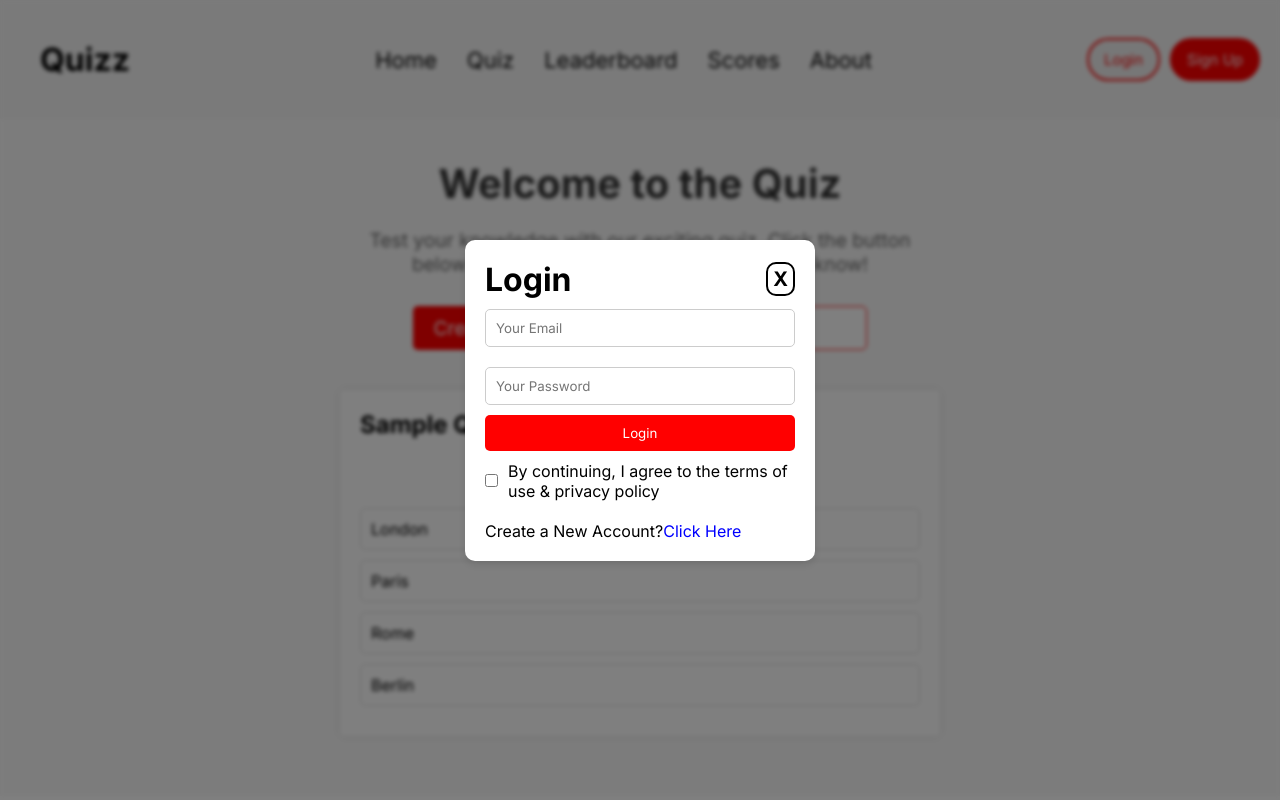
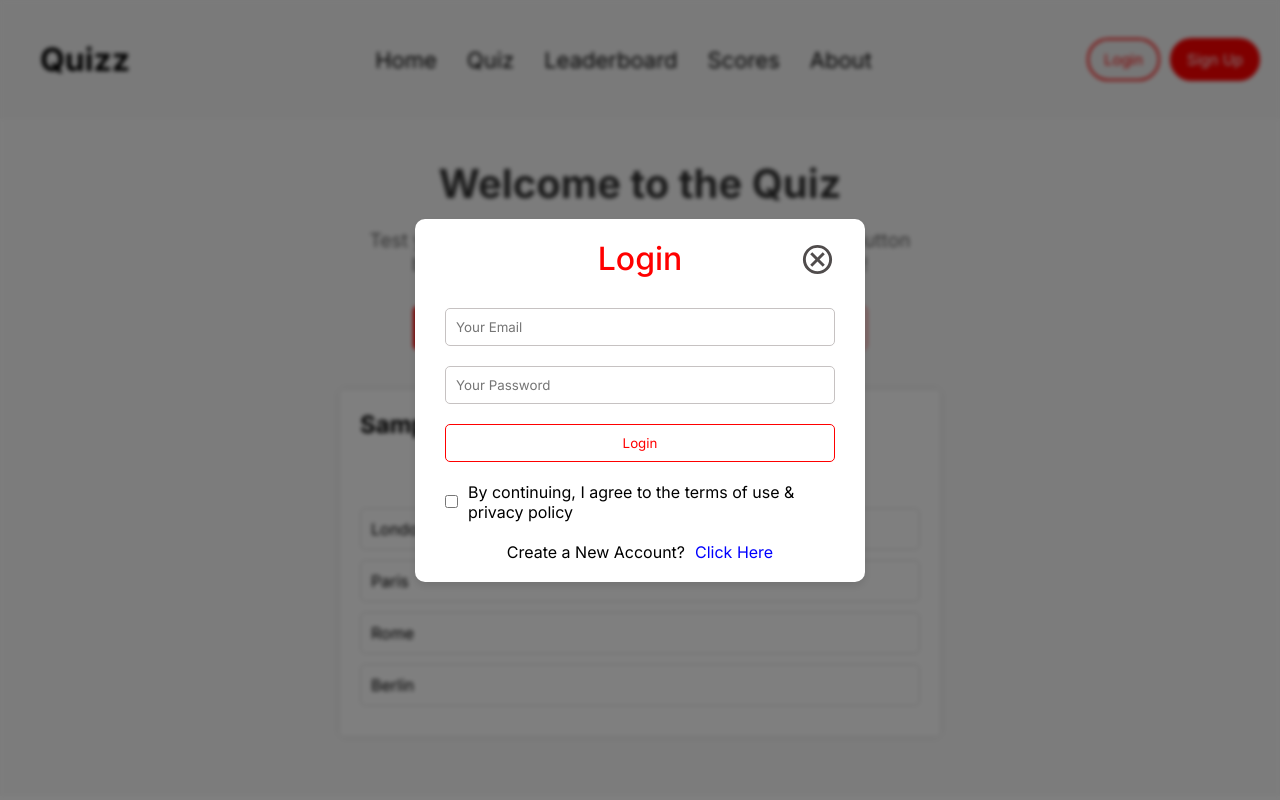
Before and after one commit to AnujKshatriya/Quiz-App, a React (Vite) app in the folder client/: page / in a window 1280 px wide. Both pictures are taken after a click on the button "Login". Shown: the top 800 px of the page. Built offline with nearby package versions, Linux system fonts and the light colour scheme; no server answers.

Commit message:
signup and login frontend completed

```diff
--- a/client/src/App.jsx
+++ b/client/src/App.jsx
@@ -25,7 +25,7 @@ const App = () => {
       <Routes>
           <Route path="/" element={<Home/>} />
           <Route path="/quiz-create" element={<QuizCreate />} />
-        </Routes>
+      </Routes>
       <Footer/>
     </div>
   )
--- a/client/src/components/Login/Login.css
+++ b/client/src/components/Login/Login.css
@@ -27,51 +27,58 @@
     align-items: center;
 }
 
-.head_part {
+.head-part {
+    margin-bottom: 20px;
+    width: 100%;
+    position: relative;
+}
+.head-part h1{
     text-align: center;
-    width: 100%;
-    display: flex;
-    justify-content: space-between;
-    align-items: center;
+    font-weight: 500;
+    color: red;
 }
-
-.close {
-    font-weight: bolder;
-    font-size: 20px;
-    border: solid 2px black;
-    padding: 3px 5px;
+.close-icon{
+    font-size: 35px;
     cursor: pointer;
-    border-radius: 10px;
+    position: absolute;
+    right: 0;
+    top: 3px;
+    color: rgb(80, 76, 76);
 }
 
 .head_part h1 {
     margin: 0;
 }
-
+.form_items{
+    margin-bottom: 10px;
+}
 .form_items input {
     width: 100%;
     padding: 10px;
     margin: 10px 0;
-    border: 1px solid #ccc;
+    border: 1px solid #c6c2c2;
     border-radius: 5px;
+    outline-color: #928c8c;
 }
 
 .buttonforlogin {
     width: 100%;
 }
 
-.login_button {
+.login-button {
     width: 100%;
     padding: 10px;
-    background-color: red; /* Green background */
-    color: white;
-    border: none;
+    background-color: white;
+    border: 1px solid red;
+    color: red;
     border-radius: 5px;
     cursor: pointer;
+    margin-bottom: 10px;
 }
 
-.login_button:hover {
-    background-color: #45a049; /* Darker green on hover */
+.login-button:hover {
+    color : white;
+    background-color: red;
 }
 
 .permission {
@@ -87,8 +94,11 @@
 .base {
     margin-top: 20px;
 }
-
+.base p{
+    text-align: center;
+}
 .base span {
+    margin-left: 10px;
     color: blue;
     cursor: pointer;
 }
--- a/client/src/components/Login/Login.jsx
+++ b/client/src/components/Login/Login.jsx
@@ -1,21 +1,51 @@
-import React from 'react'
+import React, {useState} from 'react'
 import './Login.css'
+import { MdOutlineCancel } from "react-icons/md";
+import axios from "axios"
+import toast from "react-hot-toast"
+import {useDispatch} from "react-redux"
+import { setAuthUser } from '../../redux/userSlice.js';
 
 const Login = ({showLogin,showSignup}) => {
+
+  const [email, setEmail] = useState("")
+  const [password, setPassword] = useState("")
+
+  const dispatch = useDispatch()
+
+  const loginUser = async() => {
+    try {
+      const res = await axios.post("http://localhost:3000/api/user/login",{email,password})
+      if(res.data.success){
+        dispatch(setAuthUser(res.data.userId))
+        toast.success(res.data.message)
+        showLogin(false)
+      }
+      else{
+        toast.error(res.data.message)
+      }
+      setEmail("")
+      setPassword("")
+    }
+    catch (error) {
+      toast.error(error.message)
+    }
+  }
+
   return (
     <div className='overlay'>
       <div className="login_form">
         <div className="conatiner">
-            <div className="head_part">
+            <div className="head-part">
                 <h1>Login</h1>
-                <p className='close' onClick={()=>showLogin(false)}>X</p>
+                <MdOutlineCancel className='close-icon' onClick={()=>showLogin(false)} />
             </div>
             <div className="form_items">
-                <input type="text" placeholder='Your Email' />
-                <input type="text" placeholder='Your Password' />
+                <input value={email} onChange={(e)=>{setEmail(e.target.value)}} type="text" placeholder='Your Email' />
+                <input value={password} onChange={(e)=>{setPassword(e.target.value)}} type="text" placeholder='Your Password' />
             </div>
             <div className="buttonforlogin">
-                <button className="login_button">Login</button>
+                <button onClick={loginUser} className="login-button">Login</button>
             </div>
             <div className="permission">
                 <input type="checkbox" />
--- a/client/src/components/signup/Signup.css
+++ b/client/src/components/signup/Signup.css
@@ -17,8 +17,8 @@
     background-color: #fff;
     border-radius: 10px;
     box-shadow: 0 4px 8px rgba(0, 0, 0, 0.1);
-    padding: 20px;
-    width: 350px; /* You can adjust the width as needed */
+    padding: 20px 30px;
+    width: 450px; /* You can adjust the width as needed */
 }
 
 .container {
@@ -27,51 +27,8 @@
     align-items: center;
 }
 
-.head_part {
-    text-align: center;
-    width: 100%;
-    display: flex;
-    justify-content: space-between;
-    align-items: center;
-}
-
-.close {
-    font-weight: bolder;
-    font-size: 20px;
-    border: solid 2px black;
-    padding: 3px 5px;
-    cursor: pointer;
-    border-radius: 10px;
-}
-
-.head_part h1 {
-    margin: 0;
-}
-
-.form_items input {
-    width: 100%;
-    padding: 10px;
-    margin: 10px 0;
-    border: 1px solid #ccc;
-    border-radius: 5px;
-}
-
 .buttonforlogin {
     width: 100%;
-}
-
-.login_button {
-    width: 100%;
-    padding: 10px;
-    background-color: red; /* Green background */
-    color: white;
-    border: none;
-    border-radius: 5px;
-    cursor: pointer;
-}
-
-.login_button:hover {
-    background-color: #45a049; /* Darker green on hover */
 }
 
 .permission {
--- a/client/src/components/signup/Signup.jsx
+++ b/client/src/components/signup/Signup.jsx
@@ -1,22 +1,53 @@
-import React from 'react'
+import React, { useState } from 'react'
 import './Signup.css'
+import { MdOutlineCancel } from "react-icons/md";
+import axios from "axios"
+import toast from "react-hot-toast"
+import {useDispatch} from "react-redux"
+import { setAuthUser } from '../../redux/userSlice.js';
 
 const SignUp = ({showSignup, showLogin}) => {
+  const [username, setUserame] = useState("")
+  const [email, setEmail] = useState("")
+  const [password, setPassword] = useState("")
+
+  const dispatch = useDispatch()
+
+  const registerUser = async() => {
+    try {
+      const res = await axios.post("http://localhost:3000/api/user/register",{username,email,password})
+      if(res.data.success){
+        dispatch(setAuthUser(res.data.userId))
+        toast.success(res.data.message)
+        showSignup(false)
+      }
+      else{
+        toast.error(res.data.message)
+      }
+      setUserame("")
+      setEmail("")
+      setPassword("")
+    }
+    catch (error) {
+      toast.error(error.message)
+    }
+  }
+
   return (
     <div className='overlay'>
       <div className="login_form">
         <div className="conatiner">
-            <div className="head_part">
+            <div className="head-part">
                 <h1>SignUp</h1>
-                <p className='close' onClick={()=>showSignup(false)}>X</p>
+                <MdOutlineCancel className='close-icon' onClick={()=>showSignup(false)} />
             </div>
             <div className="form_items">
-                <input type="text" placeholder='Your Name' />
-                <input type="text" placeholder='Your Email' />
-                <input type="text" placeholder='Your Password' />
+                <input value={username} onChange={(e)=>{setUserame(e.target.value)}} type="text" placeholder='Your Name' />
+                <input value={email} onChange={(e)=>{setEmail(e.target.value)}} type="text" placeholder='Your Email' />
+                <input value={password} onChange={(e)=>{setPassword(e.target.value)}} type="password" placeholder='Your Password' />
             </div>
             <div className="buttonforlogin">
-                <button className="login_button">Sign Up</button>
+                <button onClick={registerUser} className="login-button">Sign Up</button>
             </div>
             <div className="permission">
                 <input type="checkbox" />
@@ -25,8 +56,6 @@ const SignUp = ({showSignup, showLogin}) => {
             <div className="base">
                 <p>Already have an Account?<span onClick={()=>{showLogin(true);showSignup(false);}}>Click Here</span></p>
             </div>
-
-
         </div>
       </div>
     </div>
```
Also changed, not shown: 1 other file (tests, documents, lock files or other folders).
